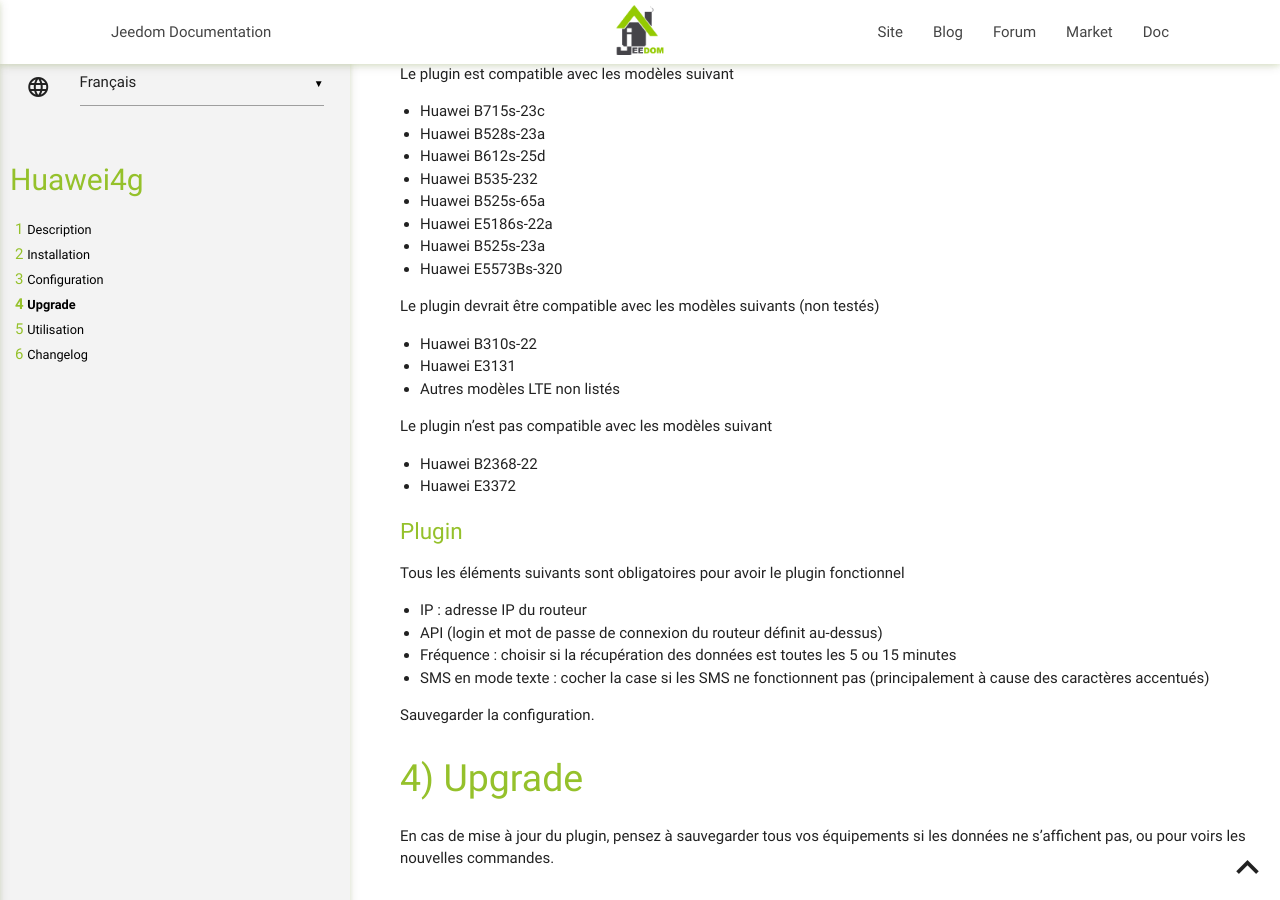
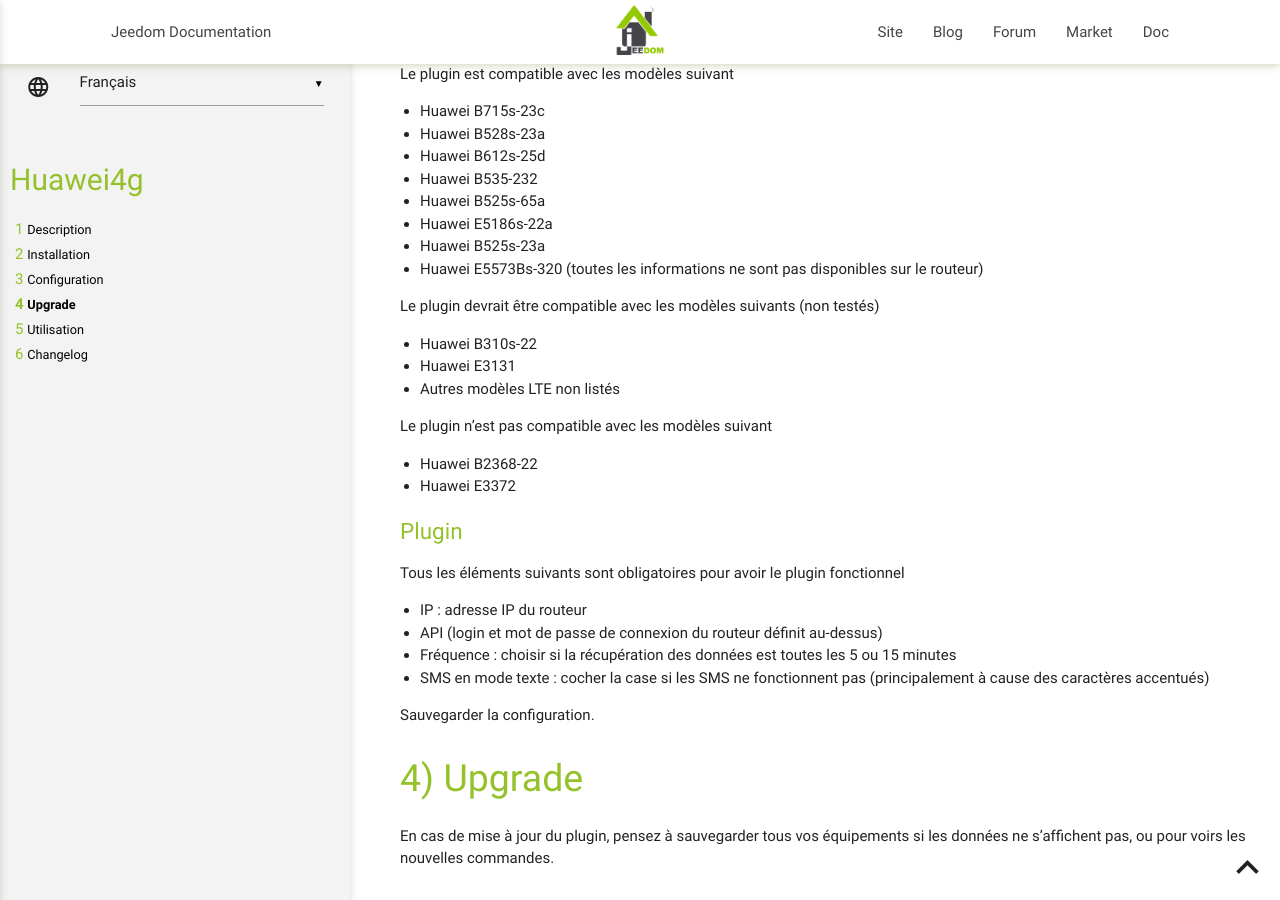
Before and after one commit to tux1c0/plugin-huawei4g, a Jekyll site: the page built from docs/fr_FR/index.md, in a window 1280 px wide and 900 px high, scrolled down 630 px. Built offline with Jekyll 4.4.1, drawn with Linux system fonts in a browser that asks for light colours; our own code applies the rules of GitHub Pages for plain Markdown files.

Commit message:
Update index.md

```diff
--- a/docs/fr_FR/index.md
+++ b/docs/fr_FR/index.md
@@ -32,7 +32,7 @@
 -	Huawei B525s-65a
 -	Huawei E5186s-22a
 -	Huawei B525s-23a
--	Huawei E5573Bs-320
+-	Huawei E5573Bs-320 (toutes les informations ne sont pas disponibles sur le routeur)
 
 Le plugin devrait être compatible avec les modèles suivants (non testés)
 -	Huawei B310s-22
```
